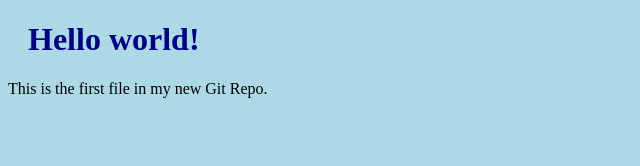
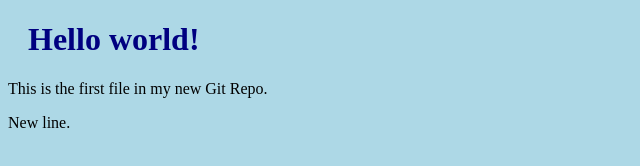
Before and after one commit to Joaocchugo/git-configuracao, a plain HTML site: page index.html in a window 1280 px wide. Shown: the full height of the page, 0-640 px from the left. Drawn offline with Linux system fonts and the light colour scheme.

Commit message:
My second commit

```diff
--- a/index.html
+++ b/index.html
@@ -8,6 +8,7 @@
 
 <h1>Hello world!</h1>
 <p>This is the first file in my new Git Repo.</p>
+<p>New line.</p>
 
 </body>
 </html>
```
